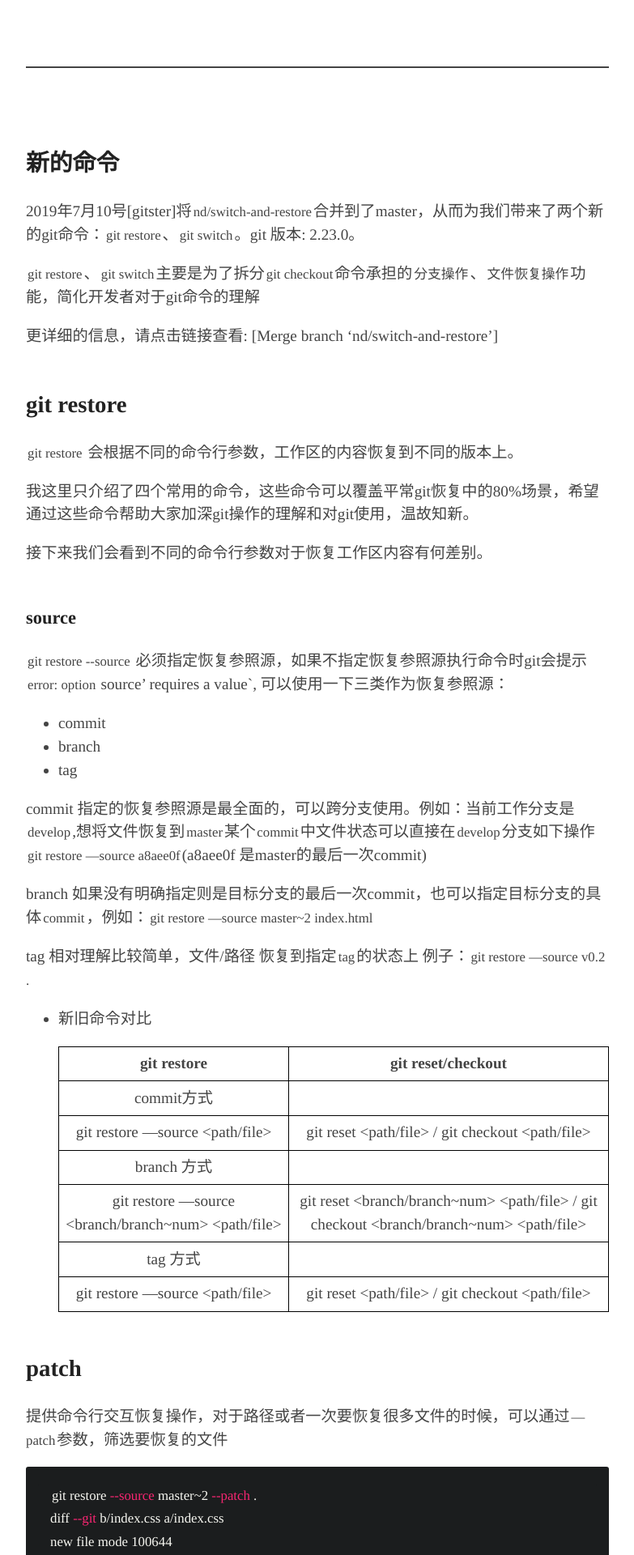
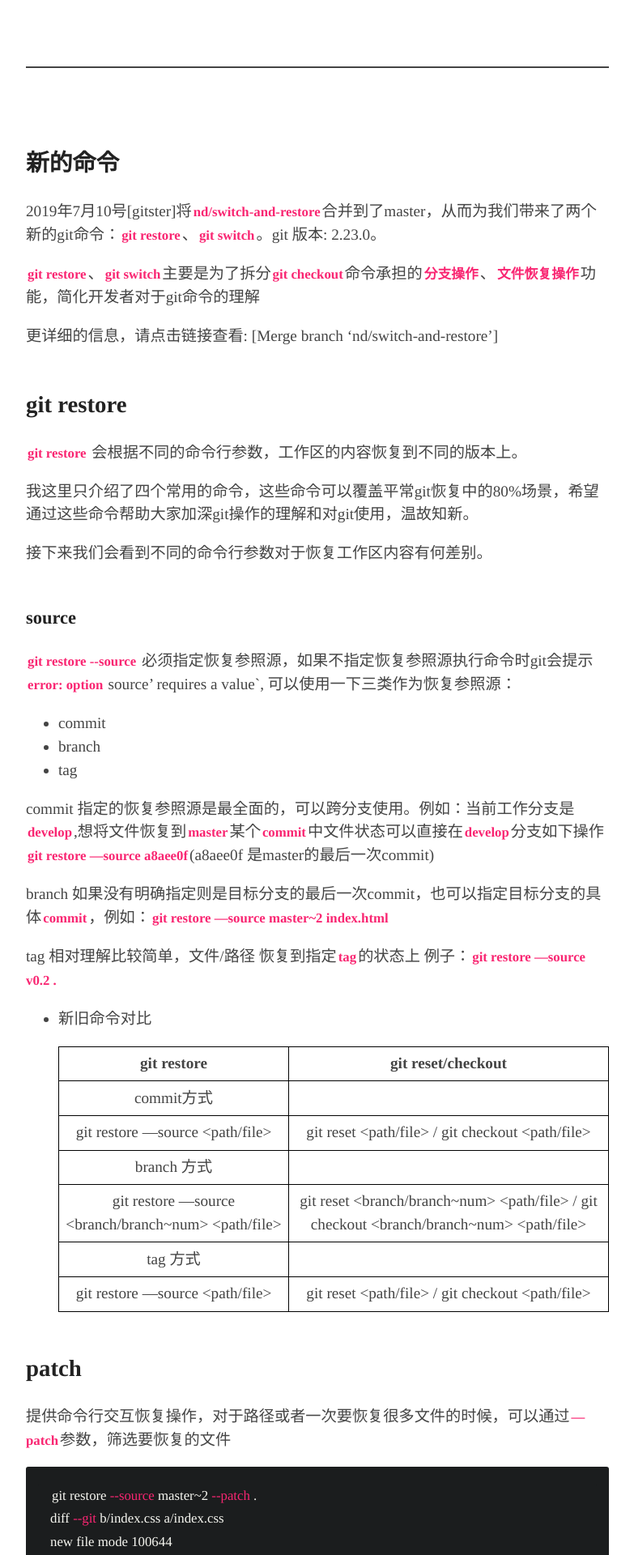
Before and after one commit to AlexVagrant/AlexVagrant.github.io, a Jekyll site: the page built from _posts/2022-04-01-git-restore-switch.markdown, in a window 1280 px wide. Shown: the part 627-2547 px from the top of the page at 81% size, without its empty margins (248-1031 px from the left). Built offline with Jekyll 4.4.1, drawn with Linux system fonts in a browser that asks for light colours; some web fonts are replaced.

Commit message:
update rouge code style

```diff
--- a/_sass/_custom.scss
+++ b/_sass/_custom.scss
@@ -65,4 +65,9 @@ code {
 
 .post-meta { text-align: right; }
 
+.language-plaintext {
+  color: #f92672;
+  font-weight: bold;
+}
+
 /* end custom scss snippet */
```
